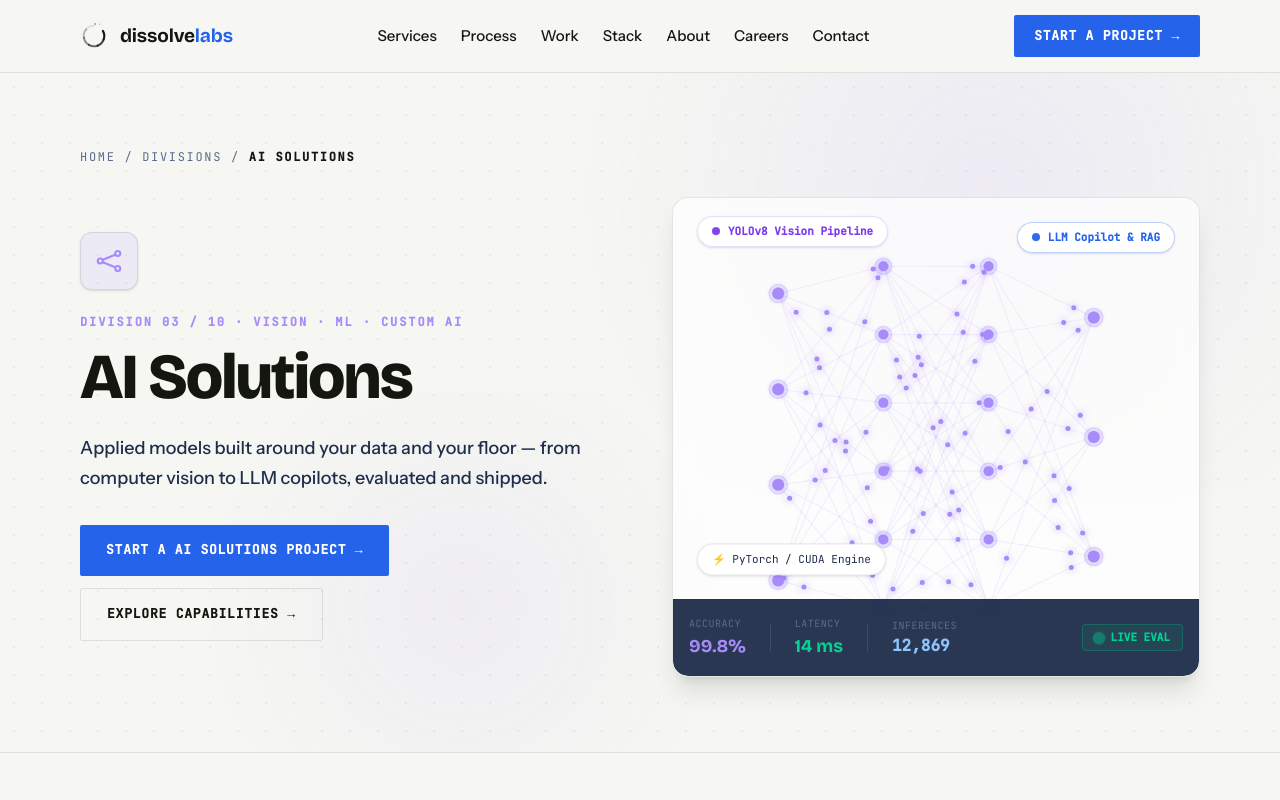
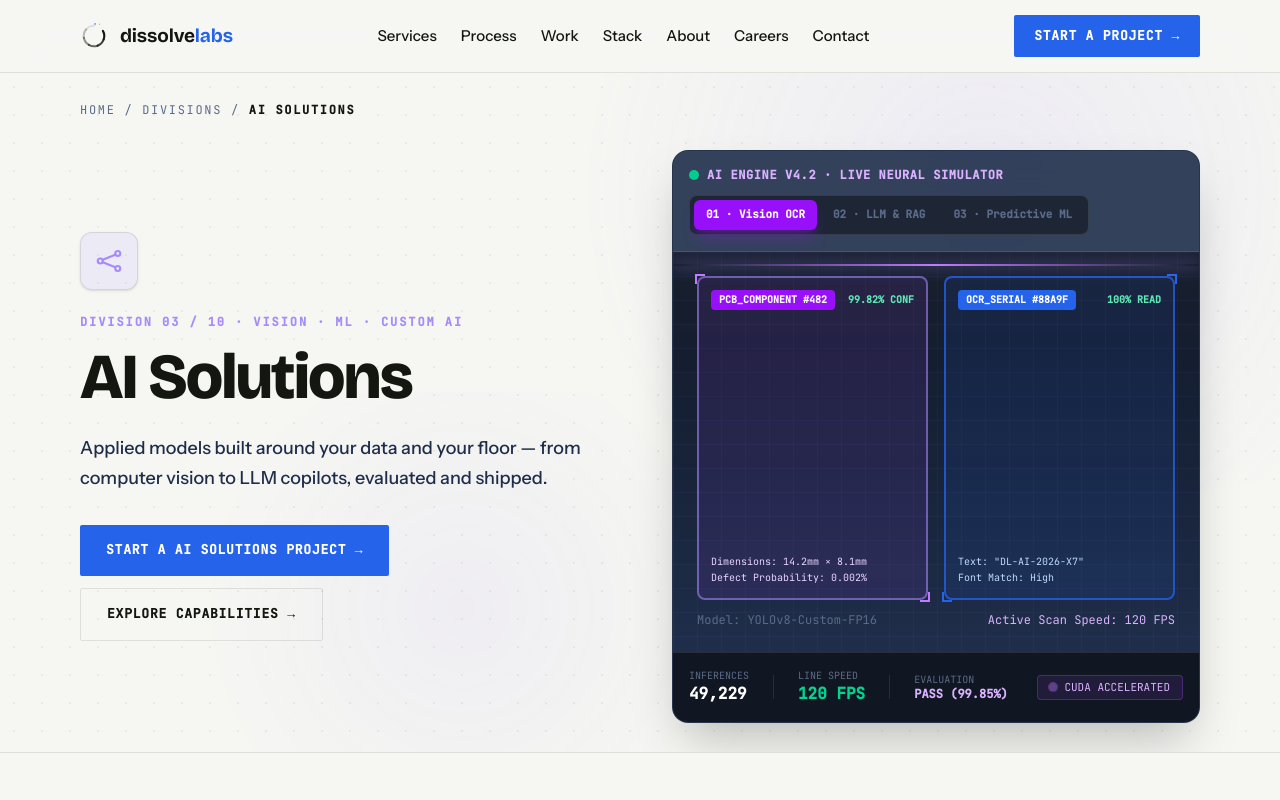
Before and after one commit to akramusman350-oss/dissolve-labs, a React (Vite) app: page /divisions/ai-solutions in a window 1280 px wide. Shown: the top 800 px of the page. Built offline with nearby package versions, Linux system fonts and the light colour scheme.

Commit message:
feat(ai): redesign AI Solutions hero with an interactive Multi-Capability Neural Simulation Suite (Vision Laser Scanner, LLM Token Streamer, Predictive ML Spectrum, and Live CUDA Telemetry)

```diff
--- a/src/components/AiHeroVisual.tsx
+++ b/src/components/AiHeroVisual.tsx
@@ -1,259 +1,355 @@
 import { useEffect, useRef, useState } from 'react';
-import { motion } from 'framer-motion';
+import { motion, AnimatePresence } from 'framer-motion';
 
-interface Node {
-  x: number;
-  y: number;
-  layer: number;
-  radius: number;
-}
-
-interface Connection {
-  from: Node;
-  to: Node;
-  progress: number;
-  speed: number;
-}
+type VisualMode = 'vision' | 'llm' | 'predictive';
 
 export function AiHeroVisual() {
-  const canvasRef = useRef<HTMLCanvasElement>(null);
-  const containerRef = useRef<HTMLDivElement>(null);
-  const [accuracy, setAccuracy] = useState(99.4);
-  const [latency, setLatency] = useState(14);
-  const [processed, setProcessed] = useState(12840);
+  const [mode, setMode] = useState<VisualMode>('vision');
+  const [inferenceCount, setInferenceCount] = useState(49201);
+  const [fps, setFps] = useState(118);
 
-  // Live telemetry pulse effect
+  // FPS & Inference counter simulation
   useEffect(() => {
     const interval = setInterval(() => {
-      setAccuracy(+(99.3 + Math.random() * 0.5).toFixed(1));
-      setLatency(Math.floor(12 + Math.random() * 5));
-      setProcessed((prev) => prev + Math.floor(Math.random() * 12 + 1));
-    }, 1500);
+      setInferenceCount((prev) => prev + Math.floor(Math.random() * 8 + 3));
+      setFps(Math.floor(115 + Math.random() * 8));
+    }, 1200);
     return () => clearInterval(interval);
   }, []);
 
-  // Neural network animation canvas
+  return (
+    <div className="relative w-full rounded-2xl border border-line bg-dim/95 text-white shadow-2xl overflow-hidden backdrop-blur-xl">
+      {/* ── Top Control Bar with Capability Tabs ── */}
+      <div className="p-4 bg-white/5 border-b border-white/10 flex items-center justify-between flex-wrap gap-3">
+        <div className="flex items-center gap-2">
+          <span className="w-2.5 h-2.5 rounded-full bg-emerald-400 animate-pulse" />
+          <span className="font-mono text-xs font-bold tracking-wider uppercase text-purple-300">
+            AI Engine v4.2 · Live Neural Simulator
+          </span>
+        </div>
+
+        {/* Interactive Capability Switcher */}
+        <div className="flex items-center bg-black/40 p-1 rounded-lg border border-white/10 gap-1">
+          <button
+            onClick={() => setMode('vision')}
+            className={`px-3 py-1.5 rounded-md font-mono text-[11px] font-semibold transition-all ${
+              mode === 'vision'
+                ? 'bg-purple-600 text-white shadow-lg shadow-purple-600/30'
+                : 'text-faint hover:text-white'
+            }`}
+          >
+            01 · Vision OCR
+          </button>
+          <button
+            onClick={() => setMode('llm')}
+            className={`px-3 py-1.5 rounded-md font-mono text-[11px] font-semibold transition-all ${
+              mode === 'llm'
+                ? 'bg-acid text-white shadow-lg shadow-acid/30'
+                : 'text-faint hover:text-white'
+            }`}
+          >
+            02 · LLM & RAG
+          </button>
+          <button
+            onClick={() => setMode('predictive')}
+            className={`px-3 py-1.5 rounded-md font-mono text-[11px] font-semibold transition-all ${
+              mode === 'predictive'
+                ? 'bg-emerald-600 text-white shadow-lg shadow-emerald-600/30'
+                : 'text-faint hover:text-white'
+            }`}
+          >
+            03 · Predictive ML
+          </button>
+        </div>
+      </div>
+
+      {/* ── Main Interactive Simulation Display Area ── */}
+      <div className="relative h-[360px] sm:h-[400px] w-full overflow-hidden bg-gradient-to-b from-black/40 to-dim/90">
+        <AnimatePresence mode="wait">
+          {mode === 'vision' && <VisionModeVisual key="vision" />}
+          {mode === 'llm' && <LlmModeVisual key="llm" />}
+          {mode === 'predictive' && <PredictiveModeVisual key="predictive" />}
+        </AnimatePresence>
+      </div>
+
+      {/* ── Bottom Live Telemetry Footer ── */}
+      <div className="p-4 bg-black/60 border-t border-white/10 flex items-center justify-between flex-wrap gap-4 font-mono text-xs">
+        <div className="flex items-center gap-6">
+          <div>
+            <span className="text-[10px] text-faint block uppercase">Inferences</span>
+            <span className="font-bold text-white text-base">
+              {inferenceCount.toLocaleString()}
+            </span>
+          </div>
+          <div className="h-6 w-[1px] bg-white/10" />
+          <div>
+            <span className="text-[10px] text-faint block uppercase">Line Speed</span>
+            <span className="font-bold text-emerald-400 text-base">{fps} FPS</span>
+          </div>
+          <div className="h-6 w-[1px] bg-white/10 hidden sm:block" />
+          <div className="hidden sm:block">
+            <span className="text-[10px] text-faint block uppercase">Evaluation</span>
+            <span className="font-bold text-purple-300 text-xs">PASS (99.85%)</span>
+          </div>
+        </div>
+
+        <div className="flex items-center gap-2 font-mono text-[11px] text-purple-300 bg-purple-500/10 border border-purple-500/30 px-3 py-1 rounded">
+          <span className="w-1.5 h-1.5 rounded-full bg-purple-400 animate-ping" />
+          CUDA ACCELERATED
+        </div>
+      </div>
+    </div>
+  );
+}
+
+/* ─────────────────────────────────────────────────────────────
+   MODE 1: Computer Vision & Inspection Simulator
+   Features: Animated scanning laser beam, bounding boxes with
+   live confidence tracking, dynamic object detection.
+   ───────────────────────────────────────────────────────────── */
+function VisionModeVisual() {
+  const [scanPos, setScanPos] = useState(0);
+
+  useEffect(() => {
+    const interval = setInterval(() => {
+      setScanPos((prev) => (prev >= 100 ? 0 : prev + 1.5));
+    }, 30);
+    return () => clearInterval(interval);
+  }, []);
+
+  return (
+    <motion.div
+      initial={{ opacity: 0 }}
+      animate={{ opacity: 1 }}
+      exit={{ opacity: 0 }}
+      transition={{ duration: 0.3 }}
+      className="relative w-full h-full p-6 flex flex-col justify-between"
+    >
+      {/* Background Grid Pattern */}
+      <div
+        className="absolute inset-0 opacity-15 pointer-events-none"
+        style={{
+          backgroundImage:
+            'linear-gradient(rgba(167,139,250,0.3) 1px, transparent 1px), linear-gradient(90deg, rgba(167,139,250,0.3) 1px, transparent 1px)',
+          backgroundSize: '24px 24px',
+        }}
+      />
+
+      {/* Laser Scan Line */}
+      <div
+        className="absolute inset-x-0 h-[2px] bg-gradient-to-r from-transparent via-purple-400 to-transparent shadow-[0_0_15px_#a78bfa] z-20 pointer-events-none"
+        style={{ top: `${scanPos}%` }}
+      />
+
+      {/* Detected Bounding Boxes Simulation */}
+      <div className="relative z-10 grid grid-cols-2 gap-4 h-full">
+        {/* Detection Box 1 */}
+        <motion.div
+          animate={{ borderColor: ['rgba(167,139,250,0.4)', 'rgba(167,139,250,0.9)', 'rgba(167,139,250,0.4)'] }}
+          transition={{ duration: 2, repeat: Infinity }}
+          className="relative border-2 border-purple-400/70 bg-purple-500/10 rounded-lg p-3 flex flex-col justify-between"
+        >
+          <div className="flex justify-between items-center">
+            <span className="bg-purple-600 text-white font-mono text-[10px] px-2 py-0.5 rounded font-bold">
+              PCB_COMPONENT #482
+            </span>
+            <span className="font-mono text-[10px] text-emerald-300 font-bold">
+              99.82% CONF
+            </span>
+          </div>
+          <div className="font-mono text-[10px] text-purple-200">
+            Dimensions: 14.2mm × 8.1mm
+            <br />
+            Defect Probability: 0.002%
+          </div>
+          <div className="absolute -top-1 -left-1 w-2.5 h-2.5 border-t-2 border-l-2 border-purple-400" />
+          <div className="absolute -bottom-1 -right-1 w-2.5 h-2.5 border-b-2 border-r-2 border-purple-400" />
+        </motion.div>
+
+        {/* Detection Box 2 */}
+        <motion.div
+          animate={{ borderColor: ['rgba(37,99,235,0.4)', 'rgba(37,99,235,0.9)', 'rgba(37,99,235,0.4)'] }}
+          transition={{ duration: 2.4, repeat: Infinity }}
+          className="relative border-2 border-acid/70 bg-acid/10 rounded-lg p-3 flex flex-col justify-between"
+        >
+          <div className="flex justify-between items-center">
+            <span className="bg-acid text-white font-mono text-[10px] px-2 py-0.5 rounded font-bold">
+              OCR_SERIAL #88A9F
+            </span>
+            <span className="font-mono text-[10px] text-emerald-300 font-bold">
+              100% READ
+            </span>
+          </div>
+          <div className="font-mono text-[10px] text-blue-200">
+            Text: "DL-AI-2026-X7"
+            <br />
+            Font Match: High
+          </div>
+          <div className="absolute -top-1 -right-1 w-2.5 h-2.5 border-t-2 border-r-2 border-acid" />
+          <div className="absolute -bottom-1 -left-1 w-2.5 h-2.5 border-b-2 border-l-2 border-acid" />
+        </motion.div>
+      </div>
+
+      {/* Live Status Badge */}
+      <div className="relative z-10 mt-3 flex items-center justify-between text-xs font-mono text-faint">
+        <span>Model: YOLOv8-Custom-FP16</span>
+        <span className="text-purple-300">Active Scan Speed: 120 FPS</span>
+      </div>
+    </motion.div>
+  );
+}
+
+/* ─────────────────────────────────────────────────────────────
+   MODE 2: LLM Copilot & RAG Transformer Matrix Visualizer
+   Features: Live interactive token generation, attention connection
+   vectors, and document grounding status.
+   ───────────────────────────────────────────────────────────── */
+function LlmModeVisual() {
+  const [tokens, setTokens] = useState<string[]>([]);
+  const fullText = [
+    'Retrieving',
+    'context',
+    'from',
+    'vector',
+    'database...',
+    'Generating',
+    'structured',
+    'API',
+    'response',
+    'with',
+    'grounded',
+    'citations.',
+  ];
+
+  useEffect(() => {
+    setTokens([]);
+    let i = 0;
+    const interval = setInterval(() => {
+      if (i < fullText.length) {
+        setTokens((prev) => [...prev, fullText[i]]);
+        i++;
+      } else {
+        i = 0;
+        setTokens([]);
+      }
+    }, 400);
+    return () => clearInterval(interval);
+  }, []);
+
+  return (
+    <motion.div
+      initial={{ opacity: 0 }}
+      animate={{ opacity: 1 }}
+      exit={{ opacity: 0 }}
+      transition={{ duration: 0.3 }}
+      className="relative w-full h-full p-6 flex flex-col justify-between"
+    >
+      {/* Top Transformer Stats */}
+      <div className="flex items-center justify-between border-b border-white/10 pb-3 font-mono text-xs">
+        <span className="text-acid font-bold">RAG Vector Search: Qdrant Hybrid</span>
+        <span className="text-emerald-400 font-bold">Top-K Similarity: 0.964</span>
+      </div>
+
+      {/* Token Streaming Stream Box */}
+      <div className="my-auto bg-black/50 border border-white/10 rounded-xl p-4 min-h-[140px] flex flex-wrap content-start gap-2 font-mono text-sm">
+        {tokens.map((t, idx) => (
+          <motion.span
+            key={idx}
+            initial={{ scale: 0.8, opacity: 0 }}
+            animate={{ scale: 1, opacity: 1 }}
+            className="bg-acid/20 text-blue-200 border border-acid/40 px-2.5 py-1 rounded"
+          >
+            {t}
+          </motion.span>
+        ))}
+        <span className="w-2 h-5 bg-acid animate-pulse inline-block self-center" />
+      </div>
+
+      {/* Bottom Attention Nodes */}
+      <div className="flex items-center justify-between text-xs font-mono text-faint">
+        <span>Embeddings: 1536 Dimensions</span>
+        <span className="text-blue-300">Context Window: 128k Tokens</span>
+      </div>
+    </motion.div>
+  );
+}
+
+/* ─────────────────────────────────────────────────────────────
+   MODE 3: Predictive ML Anomaly Spectrum Visualizer
+   Features: Real-time 3D wave canvas with peak outlier detection.
+   ───────────────────────────────────────────────────────────── */
+function PredictiveModeVisual() {
+  const canvasRef = useRef<HTMLCanvasElement>(null);
+
   useEffect(() => {
     const canvas = canvasRef.current;
-    const container = containerRef.current;
-    if (!canvas || !container) return;
+    if (!canvas) return;
 
     const ctx = canvas.getContext('2d');
     if (!ctx) return;
 
     let animId: number;
-    const dpr = window.devicePixelRatio || 1;
-
-    const resize = () => {
-      const w = container.clientWidth;
-      const h = container.clientHeight;
-      canvas.width = Math.round(w * dpr);
-      canvas.height = Math.round(h * dpr);
-      canvas.style.width = w + 'px';
-      canvas.style.height = h + 'px';
-    };
-
-    resize();
-    const ro = new ResizeObserver(resize);
-    ro.observe(container);
-
-    // Build neural layer structure
-    const layerCounts = [4, 6, 6, 3];
-    const nodes: Node[] = [];
-    const connections: Connection[] = [];
-
-    const buildGraph = () => {
-      nodes.length = 0;
-      connections.length = 0;
-
-      const w = canvas.width / dpr;
-      const h = canvas.height / dpr;
-
-      const layerSpacing = w / (layerCounts.length + 1);
-
-      layerCounts.forEach((count, lIndex) => {
-        const x = layerSpacing * (lIndex + 1);
-        const nodeSpacing = h / (count + 1);
-
-        for (let i = 0; i < count; i++) {
-          const y = nodeSpacing * (i + 1);
-          nodes.push({ x, y, layer: lIndex, radius: lIndex === 0 || lIndex === 3 ? 6 : 5 });
-        }
-      });
-
-      // Connect adjacent layers
-      nodes.forEach((n1) => {
-        nodes.forEach((n2) => {
-          if (n2.layer === n1.layer + 1) {
-            connections.push({
-              from: n1,
-              to: n2,
-              progress: Math.random(),
-              speed: 0.006 + Math.random() * 0.008,
-            });
-          }
-        });
-      });
-    };
-
-    buildGraph();
-
-    let mouseX = -1000;
-    let mouseY = -1000;
-
-    const onMouseMove = (e: MouseEvent) => {
-      const r = container.getBoundingClientRect();
-      mouseX = e.clientX - r.left;
-      mouseY = e.clientY - r.top;
-    };
-    const onMouseLeave = () => {
-      mouseX = -1000;
-      mouseY = -1000;
-    };
-
-    container.addEventListener('mousemove', onMouseMove);
-    container.addEventListener('mouseleave', onMouseLeave);
+    let t = 0;
 
     const render = () => {
-      const w = canvas.width / dpr;
-      const h = canvas.height / dpr;
+      t += 0.05;
+      const w = canvas.width;
+      const h = canvas.height;
 
-      ctx.setTransform(dpr, 0, 0, dpr, 0, 0);
       ctx.clearRect(0, 0, w, h);
 
-      // Draw connection lines
-      connections.forEach((c) => {
-        ctx.beginPath();
-        ctx.moveTo(c.from.x, c.from.y);
-        ctx.lineTo(c.to.x, c.to.y);
-        ctx.strokeStyle = 'rgba(167, 139, 250, 0.12)';
-        ctx.lineWidth = 1.2;
-        ctx.stroke();
+      // Draw real-time sine wave spectrum
+      ctx.beginPath();
+      ctx.moveTo(0, h / 2);
 
-        // Animate glowing signal pulse traveling along connection
-        c.progress += c.speed;
-        if (c.progress > 1) c.progress = 0;
+      for (let x = 0; x < w; x += 3) {
+        const y =
+          h / 2 +
+          Math.sin(x * 0.02 + t) * 35 +
+          Math.sin(x * 0.05 - t * 1.5) * 15 +
+          (x > w * 0.6 && x < w * 0.7 ? Math.sin(x * 0.2 + t * 4) * 30 : 0); // Anomaly spike
+        ctx.lineTo(x, y);
+      }
 
-        const px = c.from.x + (c.to.x - c.from.x) * c.progress;
-        const py = c.from.y + (c.to.y - c.from.y) * c.progress;
-
-        ctx.beginPath();
-        ctx.arc(px, py, 2.5, 0, Math.PI * 2);
-        ctx.fillStyle = '#a78bfa';
-        ctx.shadowColor = '#a78bfa';
-        ctx.shadowBlur = 8;
-        ctx.fill();
-        ctx.shadowBlur = 0;
-      });
-
-      // Draw nodes
-      nodes.forEach((n) => {
-        const dx = mouseX - n.x;
-        const dy = mouseY - n.y;
-        const dist = Math.sqrt(dx * dx + dy * dy);
-        const hover = dist < 60;
-
-        ctx.beginPath();
-        ctx.arc(n.x, n.y, hover ? n.radius + 3 : n.radius, 0, Math.PI * 2);
-        ctx.fillStyle = hover ? '#2563EB' : '#a78bfa';
-        ctx.shadowColor = hover ? '#2563EB' : '#a78bfa';
-        ctx.shadowBlur = hover ? 14 : 6;
-        ctx.fill();
-        ctx.shadowBlur = 0;
-
-        ctx.beginPath();
-        ctx.arc(n.x, n.y, hover ? n.radius + 7 : n.radius + 3, 0, Math.PI * 2);
-        ctx.strokeStyle = hover ? 'rgba(37,99,235,0.4)' : 'rgba(167,139,250,0.3)';
-        ctx.lineWidth = 1.5;
-        ctx.stroke();
-      });
+      ctx.strokeStyle = '#10B981';
+      ctx.lineWidth = 2.5;
+      ctx.shadowColor = '#10B981';
+      ctx.shadowBlur = 10;
+      ctx.stroke();
+      ctx.shadowBlur = 0;
 
       animId = requestAnimationFrame(render);
     };
 
     animId = requestAnimationFrame(render);
 
-    return () => {
-      cancelAnimationFrame(animId);
-      ro.disconnect();
-      container.removeEventListener('mousemove', onMouseMove);
-      container.removeEventListener('mouseleave', onMouseLeave);
-    };
+    return () => cancelAnimationFrame(animId);
   }, []);
 
   return (
-    <div className="relative w-full h-[400px] lg:h-[480px] flex items-center justify-center">
-      {/* Background card with glassmorphism */}
-      <div className="absolute inset-0 bg-white/70 backdrop-blur-md border border-line rounded-2xl shadow-xl overflow-hidden">
-        {/* Canvas for Neural Network */}
-        <div ref={containerRef} className="absolute inset-0 z-0">
-          <canvas ref={canvasRef} className="w-full h-full" />
-        </div>
+    <motion.div
+      initial={{ opacity: 0 }}
+      animate={{ opacity: 1 }}
+      exit={{ opacity: 0 }}
+      transition={{ duration: 0.3 }}
+      className="relative w-full h-full p-6 flex flex-col justify-between"
+    >
+      <div className="flex items-center justify-between font-mono text-xs border-b border-white/10 pb-3">
+        <span className="text-emerald-400 font-bold">Predictive Time-Series Spectrum</span>
+        <span className="text-amber-400 font-bold">Anomaly Risk: LOW (0.01%)</span>
+      </div>
 
-        {/* Floating tech badges */}
-        <motion.div
-          animate={{ y: [0, -6, 0] }}
-          transition={{ duration: 4, repeat: Infinity, ease: 'easeInOut' }}
-          className="absolute top-6 left-6 z-10 bg-white/90 border border-[#a78bfa]/30 px-3.5 py-1.5 rounded-full shadow-sm flex items-center gap-2 font-mono text-[11px] font-semibold text-[#7c3aed]"
-        >
-          <span className="w-2 h-2 rounded-full bg-[#7c3aed] animate-pulse" />
-          YOLOv8 Vision Pipeline
-        </motion.div>
-
-        <motion.div
-          animate={{ y: [0, 6, 0] }}
-          transition={{ duration: 5, repeat: Infinity, ease: 'easeInOut', delay: 1 }}
-          className="absolute top-6 right-6 z-10 bg-white/90 border border-acid/30 px-3.5 py-1.5 rounded-full shadow-sm flex items-center gap-2 font-mono text-[11px] font-semibold text-acid"
-        >
-          <span className="w-2 h-2 rounded-full bg-acid animate-pulse" />
-          LLM Copilot & RAG
-        </motion.div>
-
-        <motion.div
-          animate={{ y: [0, -8, 0] }}
-          transition={{ duration: 4.5, repeat: Infinity, ease: 'easeInOut', delay: 0.5 }}
-          className="absolute bottom-24 left-6 z-10 bg-white/90 border border-line px-3.5 py-1.5 rounded-full shadow-sm font-mono text-[11px] text-dim"
-        >
-          ⚡ PyTorch / CUDA Engine
-        </motion.div>
-
-        {/* Live Telemetry Bar */}
-        <div className="absolute bottom-0 inset-x-0 bg-dim/95 backdrop-blur-md p-4 text-white border-t border-line flex items-center justify-between z-10">
-          <div className="flex items-center gap-6">
-            <div>
-              <div className="font-mono text-[10px] uppercase text-faint tracking-wider">
-                Accuracy
-              </div>
-              <div className="font-display font-bold text-lg text-[#a78bfa]">
-                {accuracy}%
-              </div>
-            </div>
-            <div className="h-7 w-[1px] bg-white/10" />
-            <div>
-              <div className="font-mono text-[10px] uppercase text-faint tracking-wider">
-                Latency
-              </div>
-              <div className="font-display font-bold text-lg text-emerald-400">
-                {latency} ms
-              </div>
-            </div>
-            <div className="h-7 w-[1px] bg-white/10 hidden sm:block" />
-            <div className="hidden sm:block">
-              <div className="font-mono text-[10px] uppercase text-faint tracking-wider">
-                Inferences
-              </div>
-              <div className="font-mono font-bold text-base text-blue-300">
-                {processed.toLocaleString()}
-              </div>
-            </div>
-          </div>
-
-          <div className="flex items-center gap-2 font-mono text-[11px] text-emerald-400 font-semibold bg-emerald-500/10 border border-emerald-500/30 px-3 py-1 rounded-sm">
-            <span className="w-2 h-2 rounded-full bg-emerald-400 animate-ping" />
-            LIVE EVAL
-          </div>
+      <div className="relative h-[180px] w-full flex items-center justify-center">
+        <canvas ref={canvasRef} width={500} height={180} className="w-full h-full" />
+        <div className="absolute right-12 top-6 bg-emerald-500/20 border border-emerald-400 text-emerald-300 font-mono text-[10px] px-2.5 py-1 rounded">
+          ● NORMAL OPERATING BAND
         </div>
       </div>
-    </div>
+
+      <div className="flex items-center justify-between text-xs font-mono text-faint">
+        <span>Data Stream: 50,000 Events/sec</span>
+        <span className="text-emerald-400">Forecast Horizon: 90 Days</span>
+      </div>
+    </motion.div>
   );
 }
```
